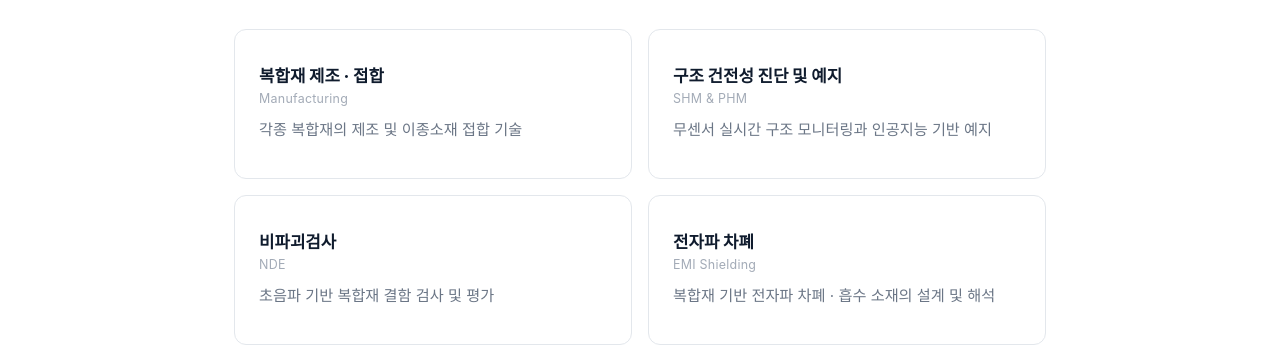
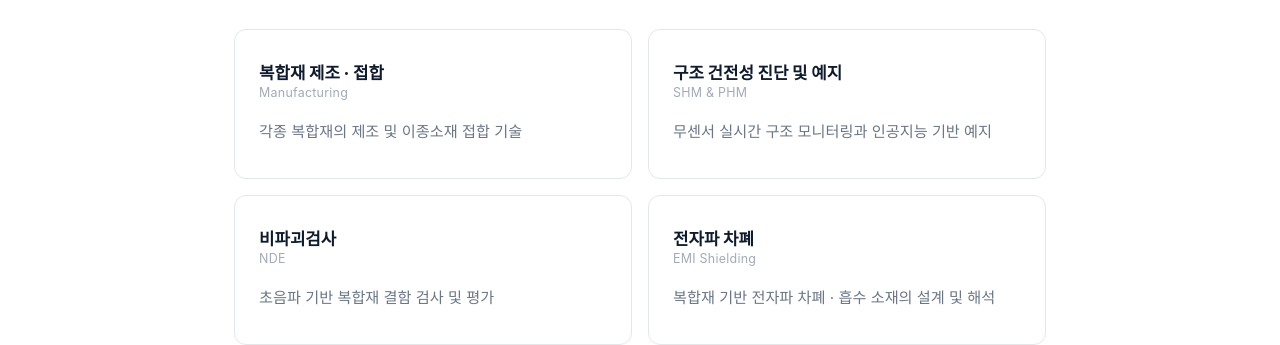
Before and after one commit to rcomptech/rcomptech.github.io, a plain HTML site: page business.html in a window 1280 px wide. Shown: the part 214-559 px from the top of the page. Drawn offline with Linux system fonts and the light colour scheme.

Commit message:
Update style.css

```diff
--- a/style.css
+++ b/style.css
@@ -197,15 +197,16 @@ a { color: inherit; text-decoration: none; }
   flex-direction: column;
   justify-content: center;
 }
-.info-card h4 { font-size: 1.05rem; font-weight: 800; line-height: 1.4; }
+.info-card h4 { font-size: 1.05rem; font-weight: 800; line-height: 1.2; margin: 0; }
 .info-card .card-en {
-  margin-top: 0.15rem;
+  margin-top: 0.1rem;
+  line-height: 1.3;
   font-size: 0.78rem;
   font-weight: 400;
   color: #a3abb7;
   letter-spacing: 0.02em;
 }
-.info-card p { margin-top: 0.7rem; color: var(--muted); line-height: 1.7; font-size: 0.95rem; }
+.info-card p { margin-top: 1.1rem; color: var(--muted); line-height: 1.7; font-size: 0.95rem; }
 
 .info-table { width: 100%; border-collapse: collapse; border-top: 2px solid var(--ink); }
 .info-table th, .info-table td { padding: 0.9rem 0.6rem; border-bottom: 1px solid var(--line); text-align: left; }
```
